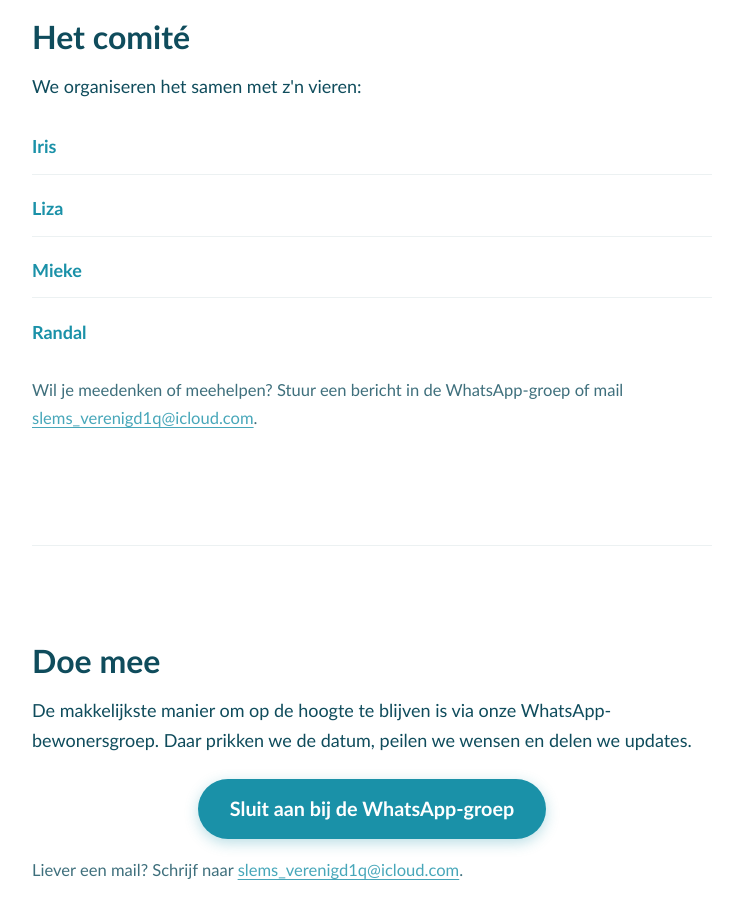
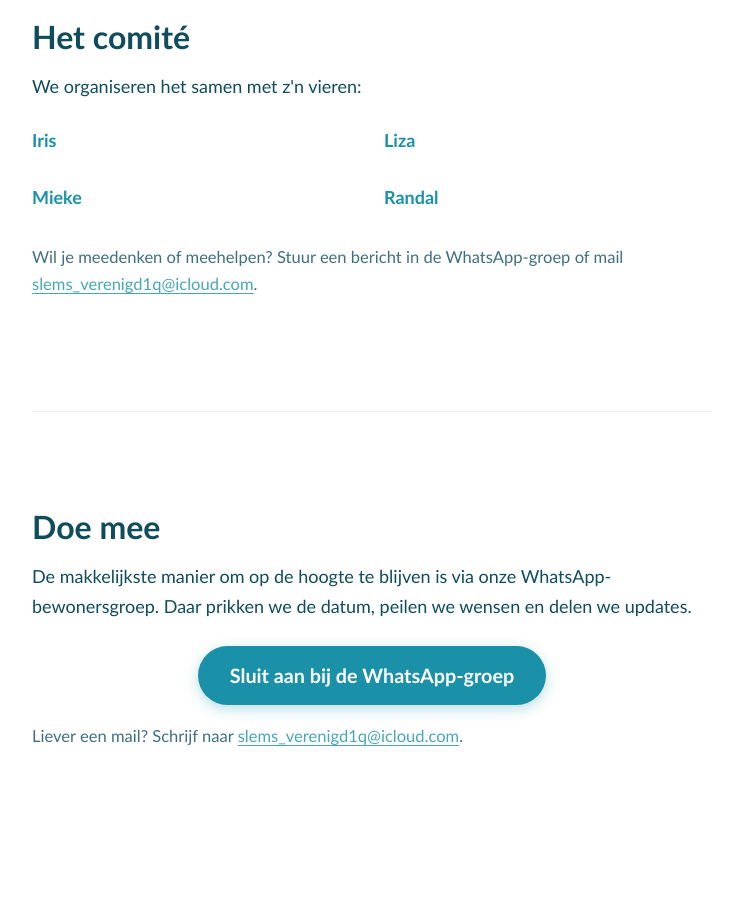
Before and after one commit to randomdreft/bakkumbruist, a plain HTML site: page index.html in a window 1280 px wide. Shown: the part 2100-3020 px from the top of the page, without its empty margins (268-1011 px from the left). Drawn offline with Linux system fonts and the light colour scheme.

Commit message:
Comité-namen in 2 kolommen om verticale ruimte te besparen

```diff
--- a/styles.css
+++ b/styles.css
@@ -211,13 +211,18 @@ main > section:first-child { border-top: none; padding-top: 32px; }
 .comite-list {
     list-style: none;
     padding: 0;
+    display: grid;
+    grid-template-columns: repeat(2, 1fr);
+    gap: 8px 24px;
+    margin-bottom: 1em;
 }
 .comite-list li {
-    padding: 12px 0;
-    border-bottom: 1px solid rgba(15, 76, 92, 0.08);
+    padding: 6px 0;
 }
-.comite-list li:last-child { border-bottom: none; }
 .comite-list strong { color: var(--zeeblauw); }
+@media (max-width: 380px) {
+    .comite-list { grid-template-columns: 1fr; }
+}
 
 .muted { color: var(--diepblauw); opacity: 0.8; }
 .small { font-size: 0.92em; }
```
